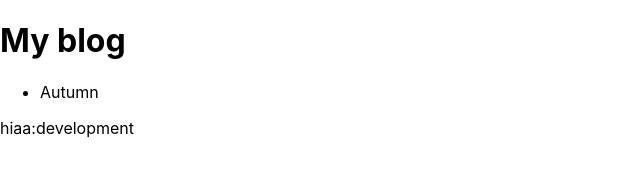
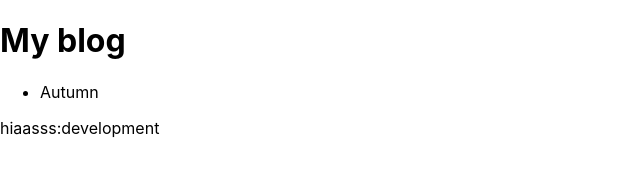
Before and after one commit to again7536/portfolio, a Next.js app: page / in a window 1280 px wide. Shown: the top 188 px of the page, without its empty margins (0-640 px from the left). Built offline with nearby package versions, Linux system fonts and the light colour scheme.

Commit message:
[Test] auto build

```diff
--- a/src/pages/index.tsx
+++ b/src/pages/index.tsx
@@ -9,7 +9,7 @@ export default function Home() {
             <ul className='projects'>
                 <li><Link href="/autumn">Autumn</Link></li>
             </ul>
-            hiaa:
+            hiaasss:
             {process.env.NODE_ENV}
         </div>
     );
```
